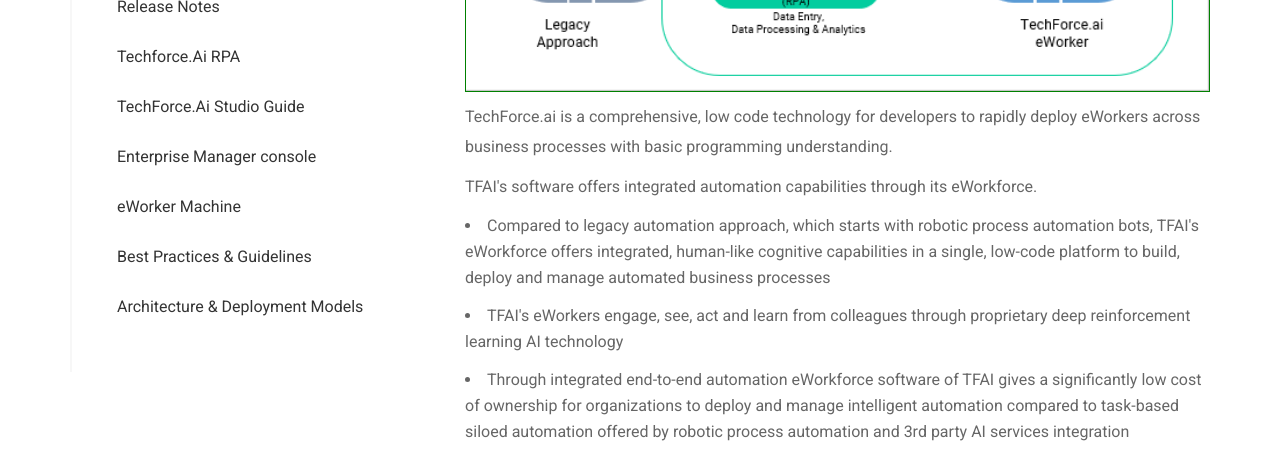
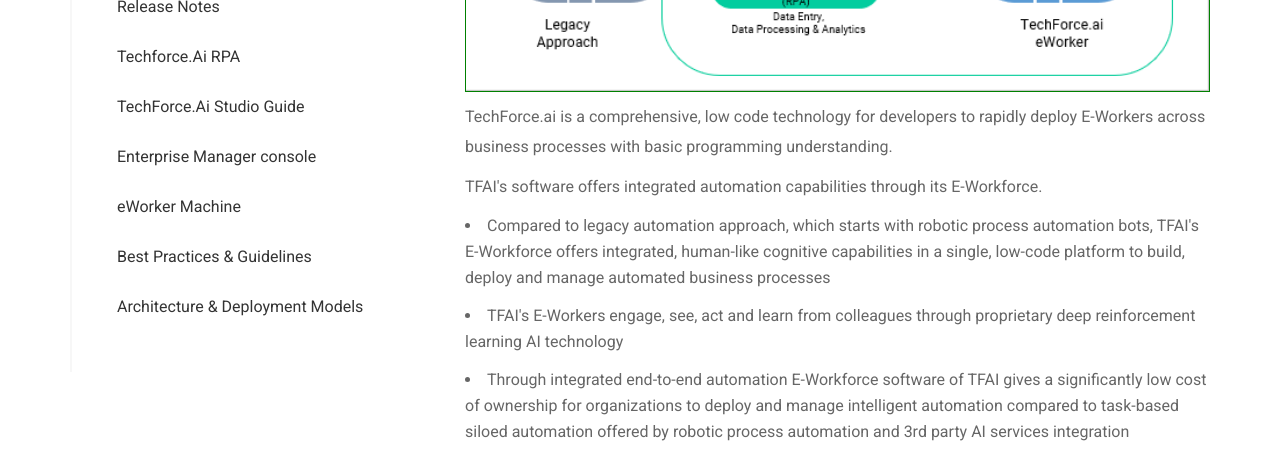
Before and after one commit to digitamizers/Documentation, a Jekyll site: the page built from index.md, in a window 1280 px wide and 1400 px high, scrolled down 1461 px. Shown: the part 153-608 px from the top of the window. Built offline with Jekyll 4.4.1, drawn with Linux system fonts in a browser that asks for light colours; some of the changed text lies outside the part shown.

Commit message:
rtygggfxgbv

```diff
--- a/_layouts/default.html
+++ b/_layouts/default.html
@@ -818,7 +818,7 @@
                       <div class="doc-data col-md-8 col-sm-8">
                         <div id="AboutTechForce"  class="page-section">
                                 <h3>About TechForce.ai </h2>
-                                <p>TechForce.ai(TFAI) is the industry’s first eWorkforce company that helps companies deploy their own human-like digital employees to perform work, by leveraging intelligent automation technologies.</p>
+                                <p>TechForce.ai(TFAI) is the industry’s first E-Workforce company that helps companies deploy their own human-like digital employees to perform work, by leveraging intelligent automation technologies.</p>
                                 <img src="{{ '/assets/images/doc-img109.png' | relative_url }}" alt="image" style="text-align:center;border:1px solid green;margin-left:0px; margin-top:10px;margin-bottom:10px;">
                                 <p>Intelligent Automation Software includes five major technologies:</p>
                                 <li><strong>Robotic Process Automation </strong>for performing repetitive tasks.</li>
@@ -827,11 +827,11 @@
                                 <li><strong>Computer Vision-</strong>based OCR technology for extracting data from unstructured documents like scanned images, PDF documents, etc.</li>
                                 <li><strong>Intelligent process management </strong>for collaborating with and learning from human colleagues with a human-in-the-loop approach</li>
                                 <img src="{{ '/assets/images/doc-img110.png' | relative_url }}" alt="image" style="text-align:center;border:1px solid green;margin-left:0%;margin-top:10px;margin-bottom:10px;">
-                                <p>TechForce.ai is a comprehensive, low code technology for developers to rapidly deploy eWorkers across business processes with basic programming understanding.</p>
-                                <p>TFAI's software offers integrated automation capabilities through its eWorkforce.</p>
-                                <li>Compared to legacy automation approach, which starts with robotic process automation bots, TFAI's eWorkforce offers integrated, human-like cognitive capabilities in a single, low-code platform to build, deploy and manage automated business processes</li>
-                                <li>TFAI's eWorkers engage, see, act and learn from colleagues through proprietary deep reinforcement learning AI technology</li>
-                                <li>Through integrated end-to-end automation eWorkforce software of TFAI gives a significantly low cost of ownership for organizations to deploy and manage intelligent automation compared to task-based siloed automation offered by robotic process automation and 3rd party AI services integration</li>
+                                <p>TechForce.ai is a comprehensive, low code technology for developers to rapidly deploy E-Workers across business processes with basic programming understanding.</p>
+                                <p>TFAI's software offers integrated automation capabilities through its E-Workforce.</p>
+                                <li>Compared to legacy automation approach, which starts with robotic process automation bots, TFAI's E-Workforce offers integrated, human-like cognitive capabilities in a single, low-code platform to build, deploy and manage automated business processes</li>
+                                <li>TFAI's E-Workers engage, see, act and learn from colleagues through proprietary deep reinforcement learning AI technology</li>
+                                <li>Through integrated end-to-end automation E-Workforce software of TFAI gives a significantly low cost of ownership for organizations to deploy and manage intelligent automation compared to task-based siloed automation offered by robotic process automation and 3rd party AI services integration</li>
                                 <img src="{{ '/assets/images/doc-img111.png' | relative_url }}" alt="image" style="text-align:center;border:1px solid green;margin-left:0%;margin-top:10px;margin-bottom:10px;">
                                 <p>TFAI is the industry’s first intelligent automation-as-a-service platform with cloud-native architecture. It supports the dynamic scaling of eWorkers across all layers of its intelligent automation stack.</p>
                                 <p>It offers flexible and hybrid deployment options for enterprises, which include public cloud, on-premises, and Hybrid models, supported by pay-per-use and subscription-based pricing.</p>
@@ -840,7 +840,7 @@
                                 <p>TFAI platform makes it easy to build, deploy and manage eWorkers through self-service management capabilities.</p>
                                 <p>The following detailed documentation explains various components of TFAI's intelligent automation software and how to build, deploy, and manage eWorkforce.</p>
 
-                                <h5>TechForce.ai RPA Studio</h5>
+                                <h5>TechForce.Ai RPA Studio</h5>
                                 <p>TechForce.ai RPA Studio is a complete solution for application integration, and automation of third-party applications, administrative IT tasks, and business IT processes.</p>
                                 <p>TechForce.ai RPA Studio contains multiple panels for easier access to specific functionalities. The UI of TFAI RPA Studio contains user-friendly functionalities, that can help automate any business process to augment the manual workforce and rapidly build AI-powered digital employees across the Business & IT workflows. The User Interface and features explained below:</p>
                                 <img src="{{ '/assets/images/doc-img108.png' | relative_url }}" alt="image" style="text-align:center;border:1px solid green;margin-left:0%;margin-top:10px;margin-bottom:10px;">
```
